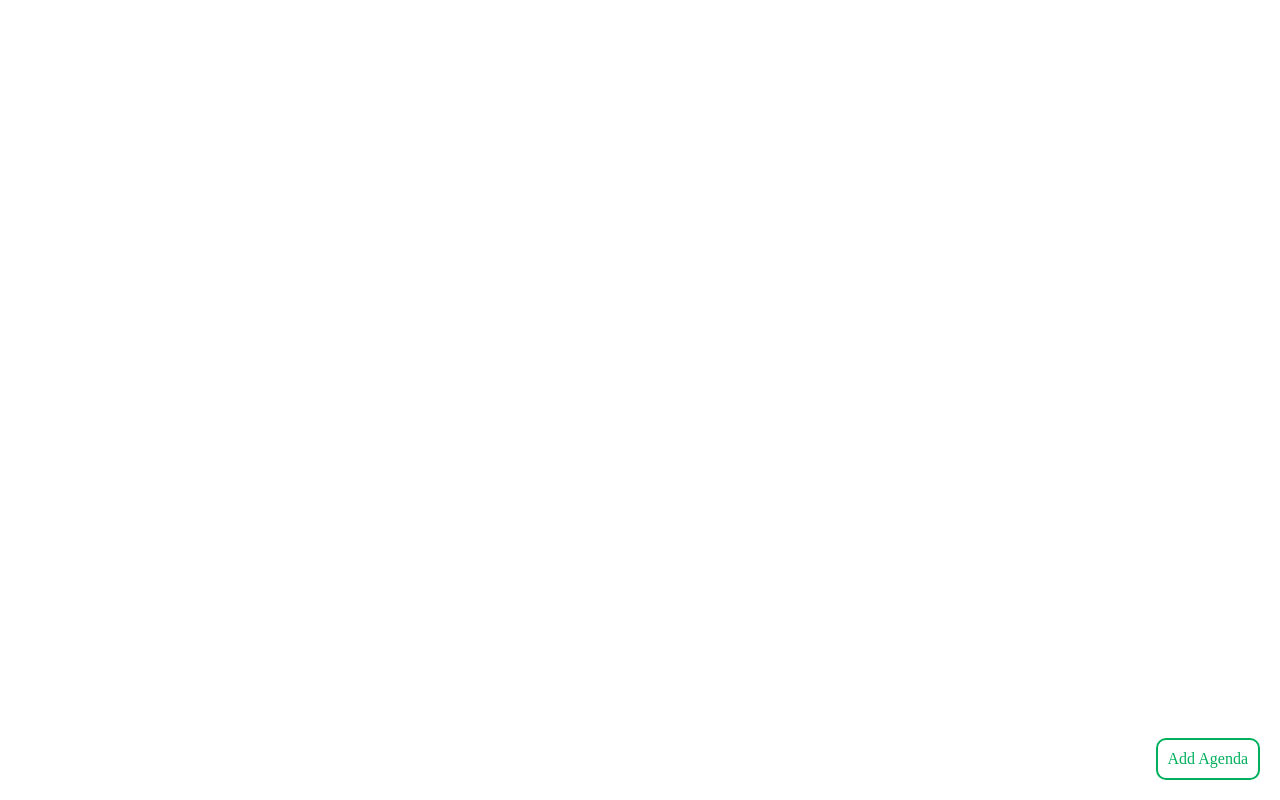
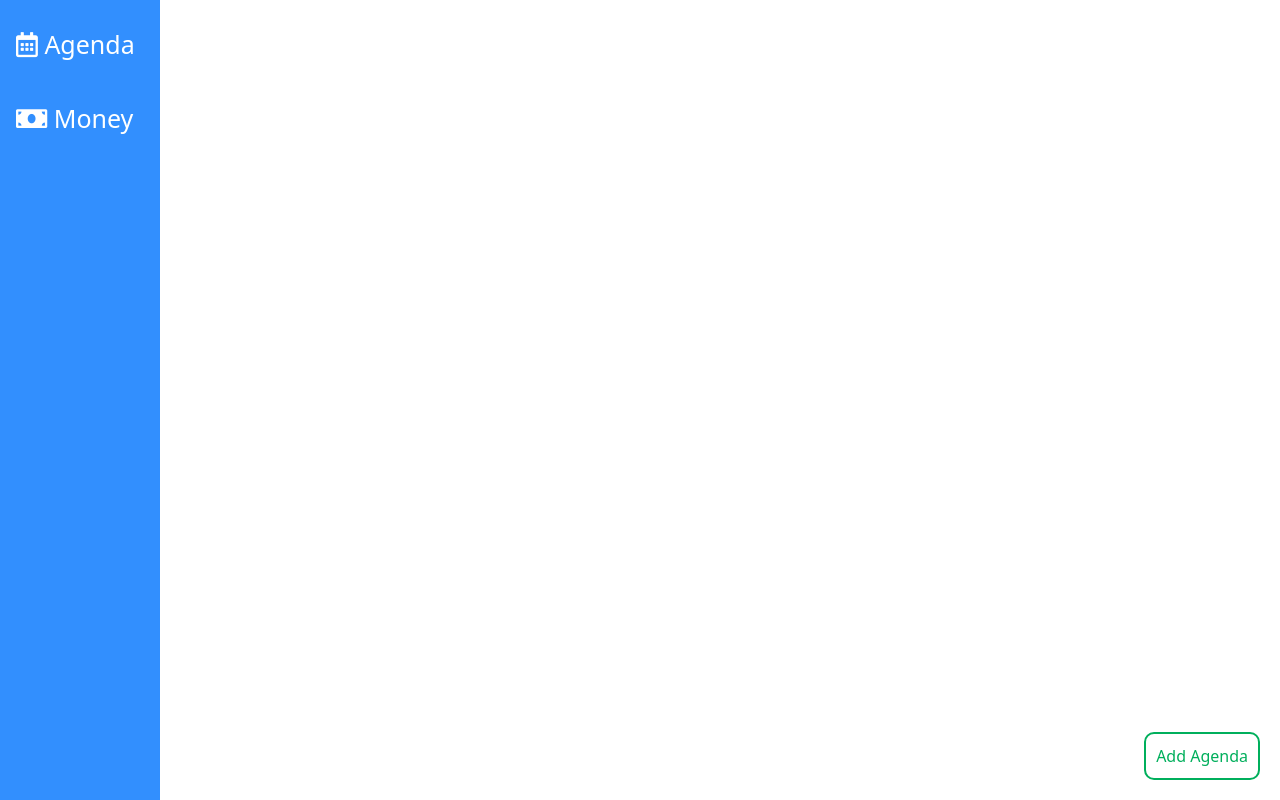
Before and after one commit to krishivpiduri2010/intergallactic, a Django app: page /agenda/ in a window 1280 px wide. Before the commit the page is almost empty. Run offline with Django 3.2, Linux system fonts and the light colour scheme; data comes from the database, SQL or seed files in the repository.

Commit message:
Frontend upgraded

```diff
--- a/templates/agenda/home.html
+++ b/templates/agenda/home.html
@@ -1,4 +1,5 @@
 {% extends 'base.html' %}
+{% load static %}
 
 {% block css %}
     <link rel="preconnect" href="https://fonts.googleapis.com">
@@ -8,7 +9,7 @@
     <link rel="preconnect" href="https://fonts.gstatic.com" crossorigin>
     <link href="https://fonts.googleapis.com/css2?family=Asap&display=swap" rel="stylesheet">
     <style>
-        a{
+        a.add-agenda{
             position:absolute;
             border:2px solid #00AF5C;
             padding:10px;
@@ -42,5 +43,5 @@
             </div>
         {% endif %}
     {% endfor %}
-    <a href="{% url 'agenda_create' %}">Add Agenda</a>
+    <a href="{% url 'agenda_create' %}" class="add-agenda">Add Agenda</a>
 {% endblock %}
--- a/templates/base.html
+++ b/templates/base.html
@@ -3,9 +3,59 @@
 <head>
     <meta charset="UTF-8">
     <title>Intergalactic</title>
+    <link href="https://cdn.jsdelivr.net/npm/bootstrap@5.0.2/dist/css/bootstrap.min.css" rel="stylesheet" integrity="sha384-EVSTQN3/azprG1Anm3QDgpJLIm9Nao0Yz1ztcQTwFspd3yD65VohhpuuCOmLASjC" crossorigin="anonymous">
+    <style>
+        .sidenav {
+          height: 100%; /* Full-height: remove this if you want "auto" height */
+          width: 160px; /* Set the width of the sidebar */
+          position: fixed; /* Fixed Sidebar (stay in place on scroll) */
+          z-index: 1; /* Stay on top */
+          top: 0; /* Stay at the top */
+          left: 0;
+          background-color: #328FFE; /* Black */
+          overflow-x: hidden; /* Disable horizontal scroll */
+          padding-top: 20px;
+        }
+
+        /* The navigation menu links */
+        .sidenav a {
+          padding: 6px 8px 6px 16px;
+          text-decoration: none;
+          font-size: 25px;
+          color: white;
+          display: block;
+        }
+
+        /* When you mouse over the navigation links, change their color */
+        .sidenav a:hover {
+          color: lightgrey;
+        }
+
+        /* Style page content */
+        .main {
+          margin-left: 160px; /* Same as the width of the sidebar */
+          padding: 0px 10px;
+        }
+
+        /* On smaller screens, where height is less than 450px, change the style of the sidebar (less padding and a smaller font size) */
+        @media screen and (max-height: 450px) {
+          .sidenav {padding-top: 15px;}
+          .sidenav a {font-size: 18px;}
+        }
+    </style>
+    <link rel="stylesheet" href="https://cdnjs.cloudflare.com/ajax/libs/font-awesome/5.15.3/css/all.min.css" integrity="sha512-iBBXm8fW90+nuLcSKlbmrPcLa0OT92xO1BIsZ+ywDWZCvqsWgccV3gFoRBv0z+8dLJgyAHIhR35VZc2oM/gI1w==" crossorigin="anonymous" referrerpolicy="no-referrer" />
     {% block css %}{% endblock %}
 </head>
 <body>
-{% block content %}{% endblock %}
+<div class="sidenav">
+  <a href="{% url 'agenda_home' %}"><i class="far fa-calendar-alt"></i> Agenda</a><br>
+  <a href="{% url 'agenda_home' %}"><i class="fas fa-money-bill"></i> Money</a><br>
+</div>
+<div class="main">
+    <div class="container">
+        {% block content %}{% endblock %}
+    </div>
+</div>
+<script src="https://cdn.jsdelivr.net/npm/bootstrap@5.0.2/dist/js/bootstrap.bundle.min.js" integrity="sha384-MrcW6ZMFYlzcLA8Nl+NtUVF0sA7MsXsP1UyJoMp4YLEuNSfAP+JcXn/tWtIaxVXM" crossorigin="anonymous"></script>
 </body>
 </html>
```
